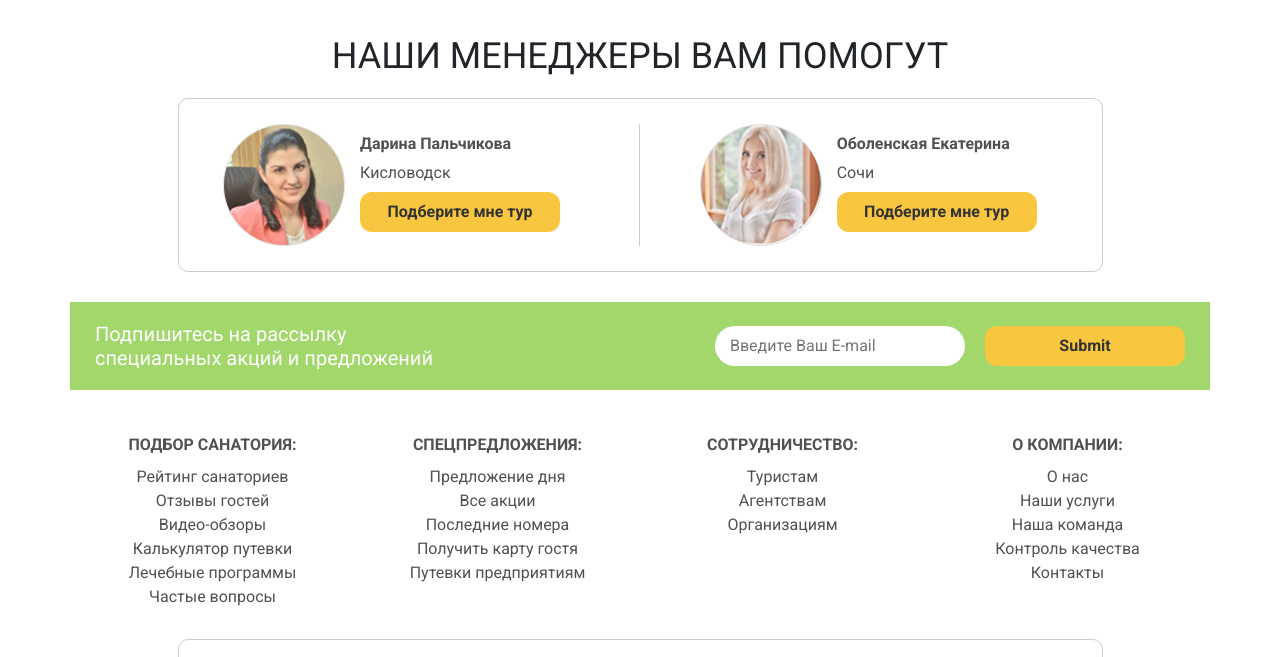
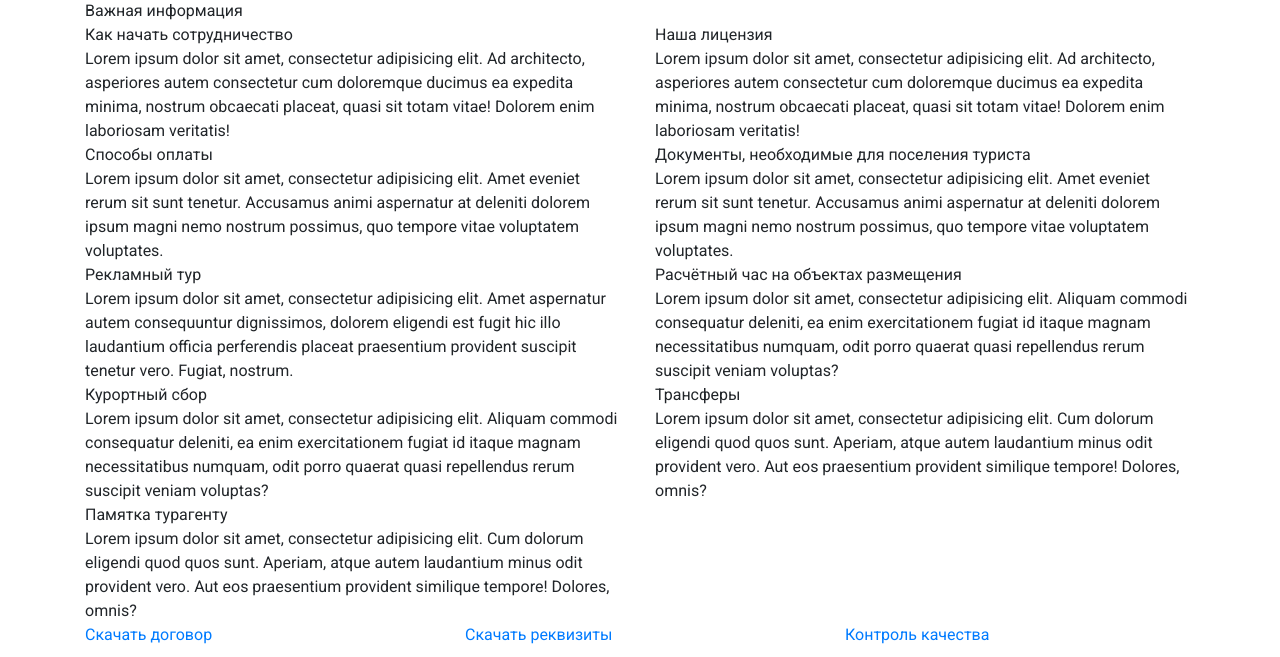
Before and after one commit to hard-it/html, a PHP site: page /colaborate_item.php in a window 1280 px wide. Shown: the part 1413-2070 px from the top of the page. Run offline with PHP 8.4, Linux system fonts and the light colour scheme.

Commit message:
First commit

```diff
--- /dev/null
+++ b/app/include/blocks/collaborate-info.php
@@ -0,0 +1,89 @@
+<section class="direction-collaborate">
+	<div class="direction-collaborate__wrap container">
+		<div class="direction-collaborate__title">Важная информация</div>
+		<div class="direction-collaborate__tabs row">
+			<ul class="direction-collaborate__list col-12 col-sm-6">
+				<li class="direction-collaborate__item">
+					<div class="direction-collaborate__title-tab grey">Как начать сотрудничество</div>
+					<div class="direction-collaborate__desc">Lorem ipsum dolor sit amet, consectetur adipisicing elit. Ad
+						architecto, asperiores autem consectetur cum doloremque ducimus ea expedita minima, nostrum
+						obcaecati placeat, quasi sit totam vitae! Dolorem enim laboriosam veritatis!
+					</div>
+				</li>
+				<li class="direction-collaborate__item">
+					<div class="direction-collaborate__title-tab">Способы оплаты</div>
+					<div class="direction-collaborate__desc">Lorem ipsum dolor sit amet, consectetur adipisicing elit. Amet
+						eveniet rerum sit sunt tenetur. Accusamus animi aspernatur at deleniti dolorem ipsum magni
+						nemo nostrum possimus, quo tempore vitae voluptatem voluptates.
+					</div>
+				</li>
+				<li class="direction-collaborate__item">
+					<div class="direction-collaborate__title-tab grey">Рекламный тур</div>
+					<div class="direction-collaborate__desc">Lorem ipsum dolor sit amet, consectetur adipisicing elit. Amet
+						aspernatur autem consequuntur dignissimos, dolorem eligendi est fugit hic illo laudantium
+						officia perferendis placeat praesentium provident suscipit tenetur vero. Fugiat, nostrum.
+					</div>
+				</li>
+				<li class="direction-collaborate__item">
+					<div class="direction-collaborate__title-tab">Курортный сбор</div>
+					<div class="direction-collaborate__desc">Lorem ipsum dolor sit amet, consectetur adipisicing elit.
+						Aliquam
+						commodi consequatur deleniti, ea enim exercitationem fugiat id itaque magnam necessitatibus
+						numquam, odit porro quaerat quasi repellendus rerum suscipit veniam voluptas?
+					</div>
+				</li>
+				<li class="direction-collaborate__item">
+					<div class="direction-collaborate__title-tab grey">Памятка турагенту</div>
+					<div class="direction-collaborate__desc">Lorem ipsum dolor sit amet, consectetur adipisicing elit. Cum
+						dolorum eligendi quod quos sunt. Aperiam, atque autem laudantium minus odit provident vero.
+						Aut eos praesentium provident similique tempore! Dolores, omnis?
+					</div>
+				</li>
+			</ul>
+			<ul class="direction-collaborate__list col-12 col-sm-6">
+				<li class="direction-collaborate__item">
+					<div class="direction-collaborate__title-tab grey">Наша лицензия</div>
+					<div class="direction-collaborate__desc">Lorem ipsum dolor sit amet, consectetur adipisicing elit. Ad
+						architecto, asperiores autem consectetur cum doloremque ducimus ea expedita minima, nostrum
+						obcaecati placeat, quasi sit totam vitae! Dolorem enim laboriosam veritatis!
+					</div>
+				</li>
+				<li class="direction-collaborate__item">
+					<div class="direction-collaborate__title-tab">Документы, необходимые для поселения туриста</div>
+					<div class="direction-collaborate__desc">Lorem ipsum dolor sit amet, consectetur adipisicing elit. Amet
+						eveniet rerum sit sunt tenetur. Accusamus animi aspernatur at deleniti dolorem ipsum magni
+						nemo nostrum possimus, quo tempore vitae voluptatem voluptates.
+					</div>
+				</li>
+				<li class="direction-collaborate__item">
+					<div class="direction-collaborate__title-tab grey">Расчётный час на объектах размещения</div>
+					<div class="direction-collaborate__desc">Lorem ipsum dolor sit amet, consectetur adipisicing elit.
+						Aliquam
+						commodi consequatur deleniti, ea enim exercitationem fugiat id itaque magnam necessitatibus
+						numquam, odit porro quaerat quasi repellendus rerum suscipit veniam voluptas?
+					</div>
+				</li>
+				<li class="direction-collaborate__item">
+					<div class="direction-collaborate__title-tab">Трансферы</div>
+					<div class="direction-collaborate__desc">Lorem ipsum dolor sit amet, consectetur adipisicing elit. Cum
+						dolorum eligendi quod quos sunt. Aperiam, atque autem laudantium minus odit provident vero.
+						Aut eos praesentium provident similique tempore! Dolores, omnis?
+					</div>
+				</li>
+			</ul>
+		</div>
+		<div class="direction-collaborate__files">
+			<div class="direction-collaborate__files-row row">
+				<div class="direction-collaborate__files-btn col-12 col-sm-4">
+					<a href="" class="direction-collaborate__files-btn-link">Скачать договор</a>
+				</div>
+				<div class="direction-collaborate__files-btn col-12 col-sm-4">
+					<a href="" class="direction-collaborate__files-btn-link">Скачать реквизиты</a>
+				</div>
+				<div class="direction-collaborate__files-btn col-12 col-sm-4">
+					<a href="" class="direction-collaborate__files-btn-link">Контроль качества</a>
+				</div>
+			</div>
+		</div>
+	</div>
+</section>
--- a/app/include/collaborate_item_content.php
+++ b/app/include/collaborate_item_content.php
@@ -15,6 +15,7 @@
 </section>
 <? include_once __DIR__ . '/blocks/colaborate_seo.php'; ?>
 <? include_once __DIR__ . '/blocks/collaborate_principles.php'; ?>
+<? include_once __DIR__ . '/blocks/collaborate-info.php'; ?>
 <div class="content-manager">
     <div class="content-manager__title">Наши менеджеры вам помогут</div>
     <div class="content-manager__container container">
```
Also changed, not shown: app/js/scripts.js (+13 -0 lines), app/scss/main.sass (+58 -2 lines).
